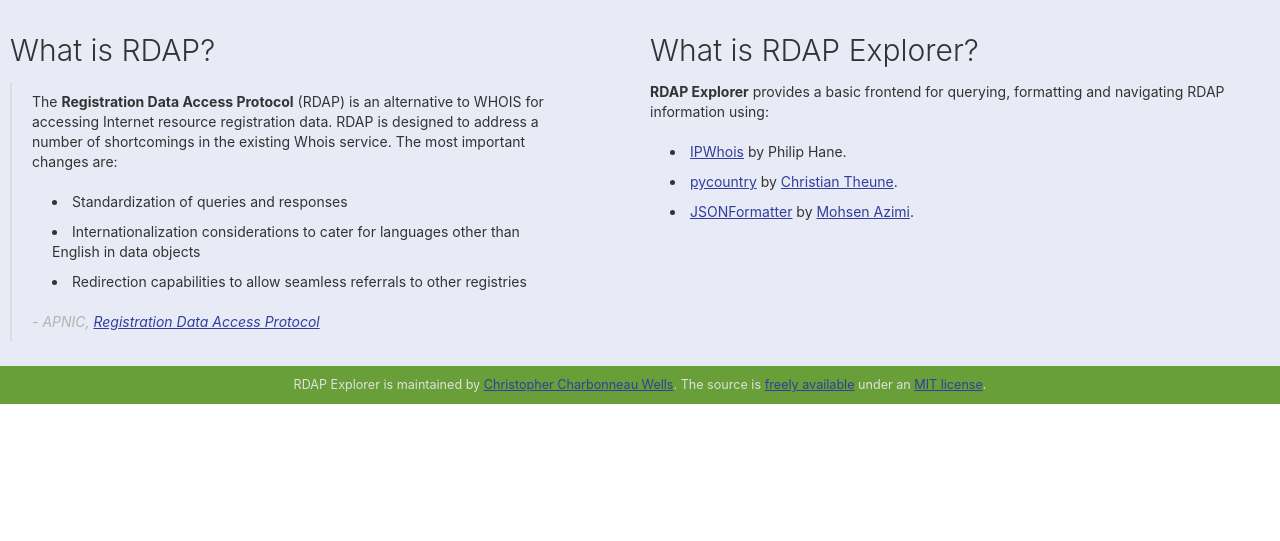
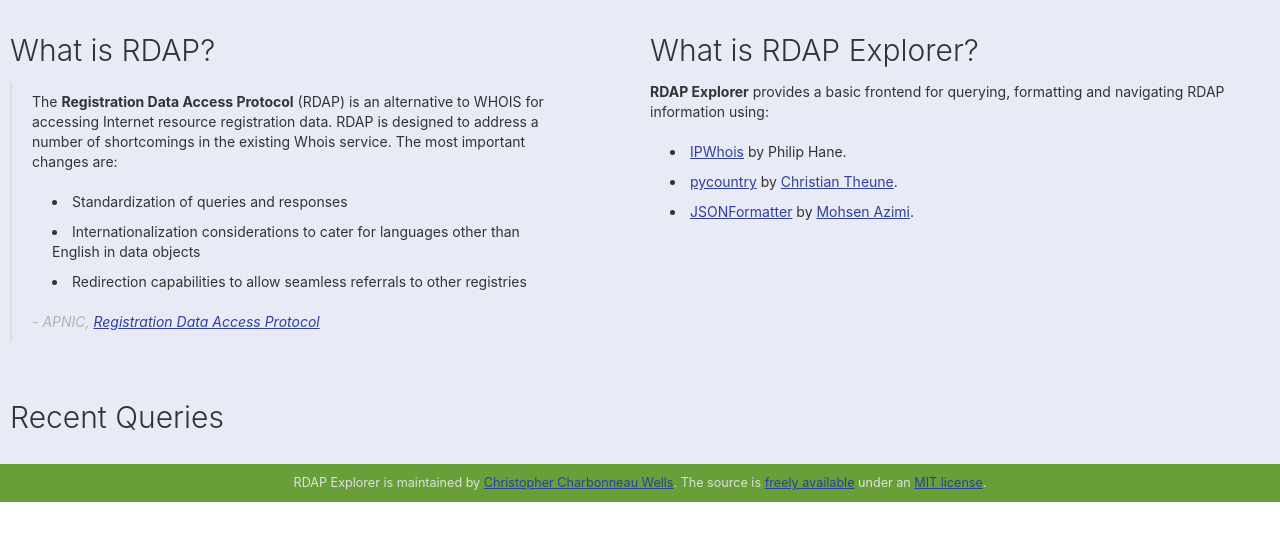
Before and after one commit to cdubz/rdap-explorer, a Django app: template templates/query/base.html in a window 1280 px wide. Shown: the part 84-625 px from the top of the page. Run offline with Django 3.2, Linux system fonts and the light colour scheme; the template is opened without the code that fills it, so the values that code supplies are empty; some libraries are stand-ins or nearby versions.

Commit message:
Show six recent queries on the query and results views.

```diff
--- a/query/views.py
+++ b/query/views.py
@@ -29,7 +29,8 @@
 
     return render(request, 'query/index.html', {
         'title': 'Query',
-        'form': form
+        'form': form,
+        'recent_queries': Log.objects.order_by('-date')[:6],
     })
 
 
@@ -73,4 +74,5 @@
         'roles': roles,
         'result': dumps(result),
         'title': query,
+        'recent_queries': Log.objects.order_by('-date')[:6],
     })
--- a/rdap_explorer/__init__.py
+++ b/rdap_explorer/__init__.py
@@ -1,5 +1,5 @@
 __title__ = 'RDAP Explorer'
-__version__ = '0.2.2'
+__version__ = '0.3'
 __author__ = 'Christopher Charbonneau Wells'
 __copyright__ = 'Copyright (c) 2017 Christopher Charbonneau Wells'
 __license__ = 'MIT'
--- a/templates/query/base.html
+++ b/templates/query/base.html
@@ -82,6 +82,16 @@
         </ul>
     </div>
 </div>
+<div class="columns info">
+    <div class="column col-xl-6 col-lg-6 col-md-12 recent-queries">
+        <h3>Recent Queries</h3>
+        <ul>
+        {% for query in recent_queries %}
+            <li><a href="/{{ query.query }}/results">{{ query.query }}</a></li>
+        {% endfor %}
+        </ul>
+    </div>
+</div>
 <div class="columns footer">
     <div class="column col-xl-12">
         <footer>
```
